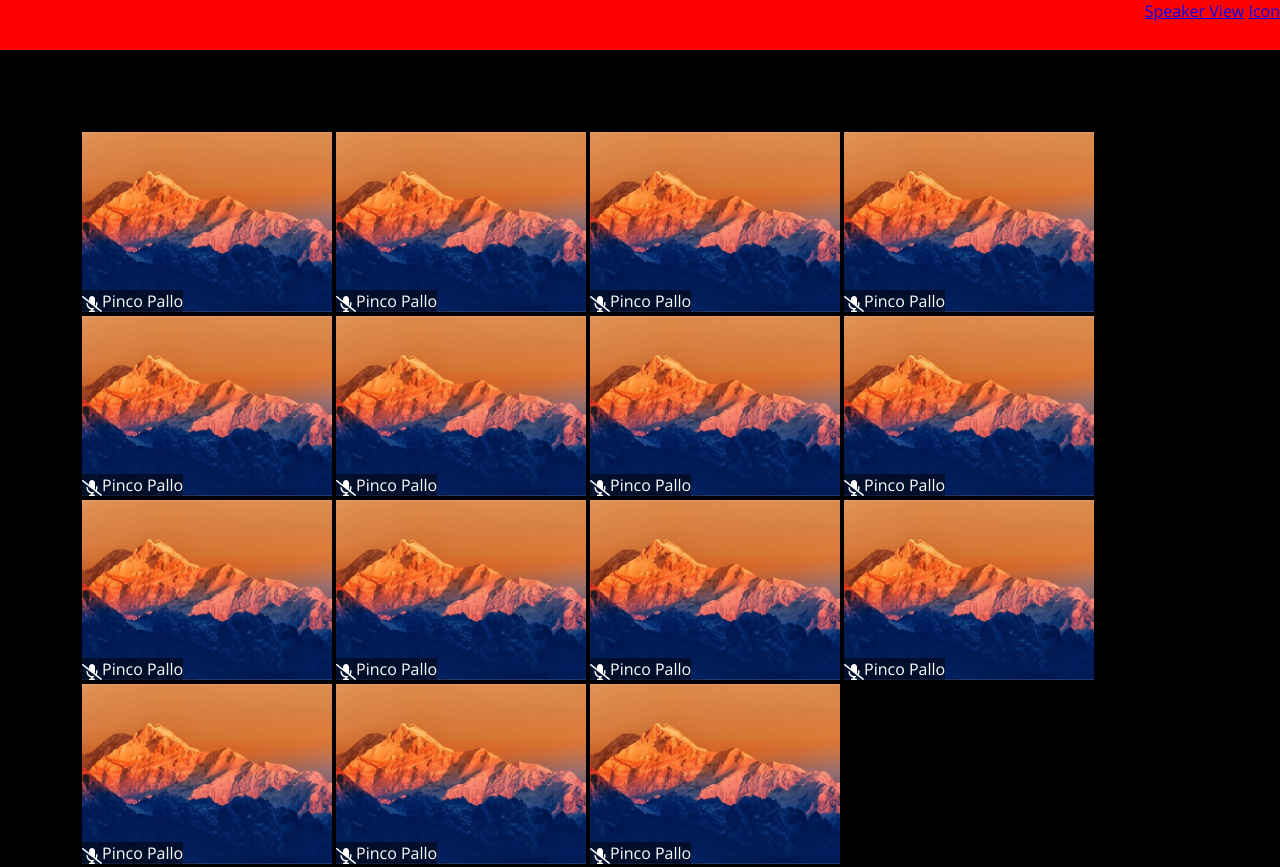
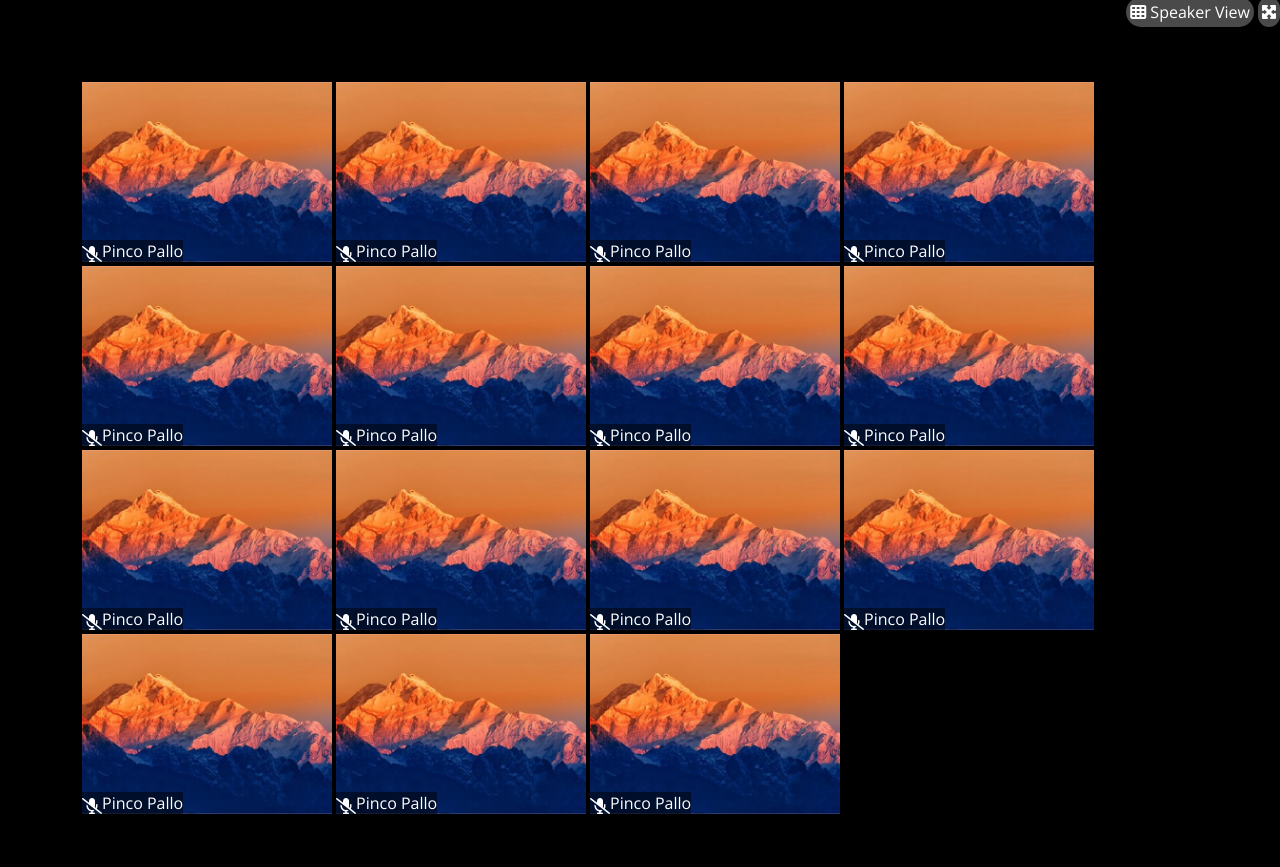
Before and after one commit to leonardopellegrini-github/html-css-zoom, a plain HTML site: page index.html in a window 1280 px wide. Shown: the top 867 px of the page. Drawn offline with nearby package versions, Linux system fonts and the light colour scheme.

Commit message:
correzione header

```diff
--- a/index.html
+++ b/index.html
@@ -16,9 +16,9 @@
   <!--HEADER-->
   <header>
 
-    <div id="bottonihead">
-      <a href="#">Speaker View</a>
-      <a href="#">Icon</a>
+    <div>
+      <a class="bhead" href="#"> <i class="fa-solid fa-table-cells"></i> Speaker View</a>
+      <a class="bhead" href="#"> <i class="fa-solid fa-maximize"></i> </a>
     </div>
 
   </header>
--- a/style.css
+++ b/style.css
@@ -17,9 +17,12 @@ body{
 }
 
 header{
-  height: 50px;
-  background-color: red;
+  height: 36px;
+  width: 100%;
+  position: fixed;
+  background-color: black;
   text-align: right;
+  line-height: 1.5;
 }
 
 main{
@@ -33,13 +36,24 @@ footer{
   height: 80px;
   background-color: #222222;
   color: white;
+  text-align: center;
+  align-items: center;
+  justify-content: center;
 }
 
 
 
 /* HEADER */
 
-
+.bhead{
+  background-color: #4A4A4A;
+  color: white;
+  border-radius: 25px;
+  padding: 4px;
+  text-decoration: none;
+  font-weight: 400;
+  font-size: 16px;
+}
 
 /* MAIN */
 
@@ -62,11 +76,6 @@ footer{
 
 /* FOOTER */
 
-footer{
-  align-items: center;
-  text-align: center;
-}
-
 footer ul{
   list-style: none;
 }
```
